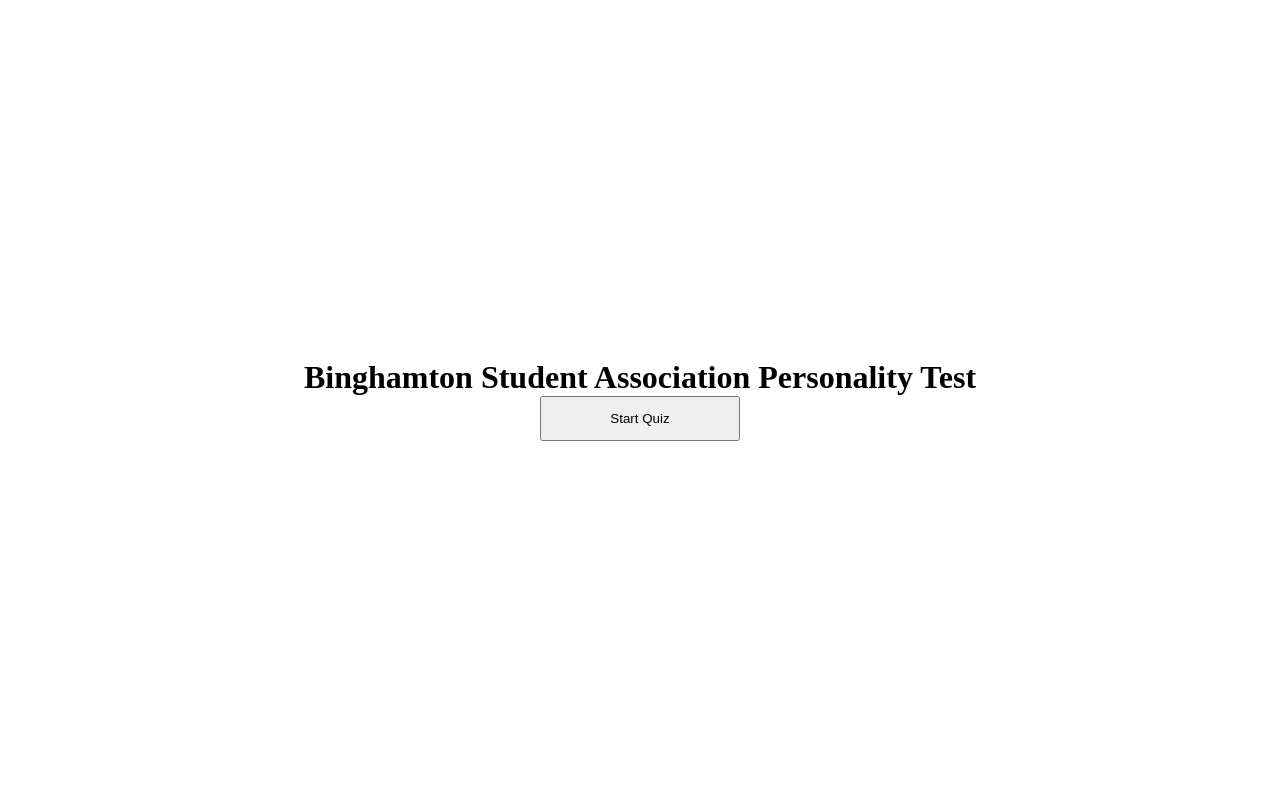
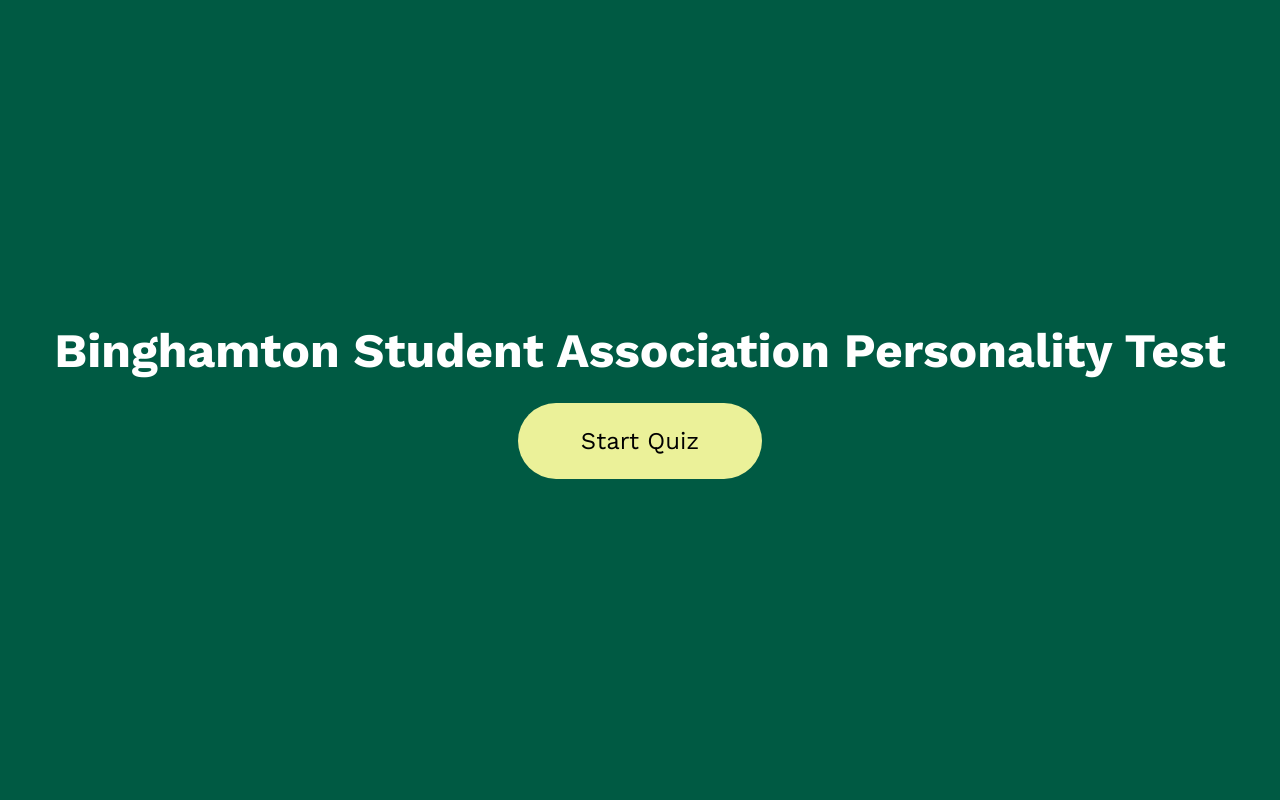
Before and after one commit to kenyounot123/BU-hackathon, a Python web app: template front-end/templates/index.html in a window 1280 px wide. Run offline with Jinja, Linux system fonts and the light colour scheme; the template is opened without the code that fills it, so the values that code supplies are empty.

Commit message:
Update frontend

```diff
--- a/front-end/static/main.css
+++ b/front-end/static/main.css
@@ -8,6 +8,8 @@
     height: 100vh;
     margin: 0;
     padding: 0;
+    background-color: #005A43;
+    font-family: "Work Sans", sans-serif;
 }
 
 .homepage-container {
@@ -15,7 +17,10 @@
     margin: 0 auto;
 }
 
-.title {}
+.title {
+    font-size: 3rem;
+    color: white;
+}
 
 .homepage {
     height: 100%;
@@ -30,7 +35,13 @@
 }
 
 #start-btn {
-    width: 200px;
+    font-family: "Work Sans", sans-serif;
+    margin-top: 1em;
+    width: 20%;
     padding: 1em 2em;
     text-align: center;
+    font-size: 1.5rem;
+    background-color: #EBF199;
+    border: none;
+    border-radius: 50px;
 }
--- a/front-end/templates/index.html
+++ b/front-end/templates/index.html
@@ -6,6 +6,10 @@
     <meta name="viewport" content="width=device-width, initial-scale=1.0">
     <title>Binghamton Student Association Personality Test</title>
     <link rel="stylesheet" href="/front-end/static/main.css">
+    <link rel="preconnect" href="https://fonts.googleapis.com">
+    <link rel="preconnect" href="https://fonts.gstatic.com" crossorigin>
+    <link href="https://fonts.googleapis.com/css2?family=Work+Sans:ital,wght@0,100..900;1,100..900&display=swap"
+        rel="stylesheet">
 </head>
 
 <body>
```
